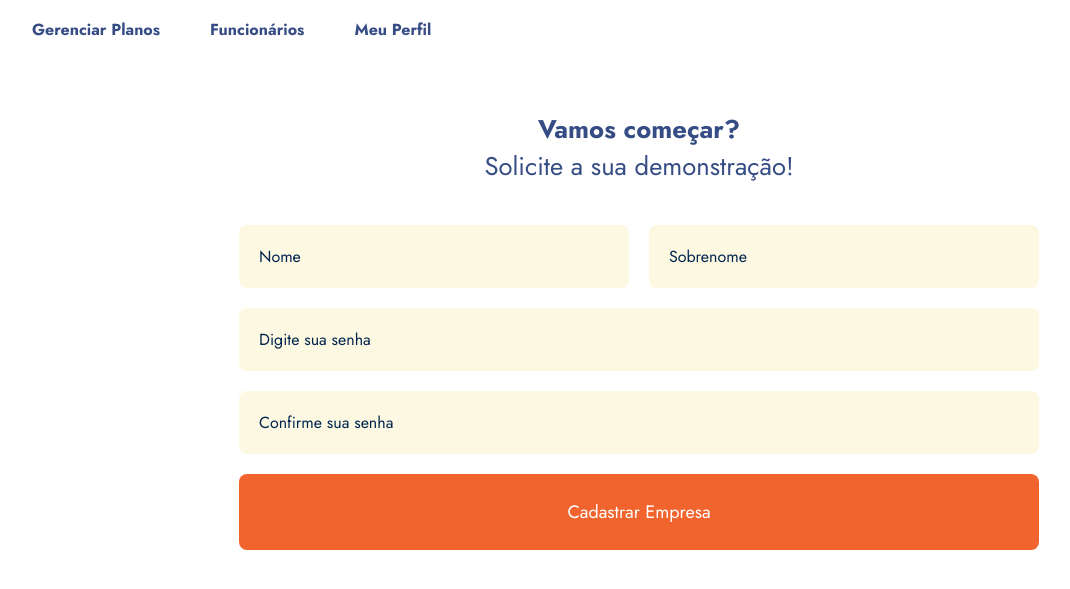
After one commit to Jonatas10J/MindEase-, a Flask app: page /cadFuncionario in a window 1280 px wide. The commit adds this page. Shown: the top 589 px of the page, without its empty margins (1-1071 px from the left). Run offline with Flask 3, Linux system fonts and the light colour scheme.

Commit message:
dropdown

```diff
--- a/app/routes.py
+++ b/app/routes.py
@@ -24,6 +24,10 @@ def cadEmpresa():
 @app.route("/cadPsicologo")
 def cad_psicologo():
     return render_template("cadPsicologo.html")
+
+@app.route("/cadFuncionario")
+def cad_funcionario():
+    return render_template("cadFuncionario.html")
 
 @app.route("/calendario")
 def calendario():
--- a/app/static/css/cadEmpresa.css
+++ b/app/static/css/cadEmpresa.css
@@ -1,15 +1,15 @@
-*{
+* {
     font-family: 'Jost', sans-serif;
 }
 
-.começar{
+.começar {
     text-align: center;
     color: #364C84;
-    margin-top: 60px ;
+    margin-top: 60px;
 }
 
-.começar h1, p{
-    margin:0px;
+.começar h1, p {
+    margin: 0px;
     font-size: 1.6rem;
 }
 
@@ -32,7 +32,7 @@
     gap: 20px;
 }
 
-.empresa-form a{
+.empresa-form a {
     text-align: center;
     background-color: #F1642E;
     border-radius: 8px;
@@ -48,7 +48,7 @@
 
 .form-row input {
     flex: 1;
-    padding: 20px ;
+    padding: 20px;
     background-color: #FDF8E2;
     border: 0px;
     border-radius: 8px;
@@ -65,7 +65,6 @@
     border: 2px solid #F1642E;
     outline: none;
 }
-
 
 .contact-group {
     display: flex;
@@ -94,3 +93,89 @@
     font-size: 18px;
     box-sizing: border-box;
 }
+
+/* Menu principal */
+.menu-container ul {
+    display: flex;
+    list-style: none;
+    padding: 0;
+    margin: 0;
+}
+
+.menu-container ul li {
+    position: relative;
+    margin: 0 15px;
+}
+
+.nav-link, .dropdown-btn {
+    text-decoration: none;
+    color: #364C84;
+    font-size: 1rem;
+    font-weight: bold;
+    padding: 10px;
+    display: inline-block;
+    transition: color 0.3s;
+}
+
+.nav-link:hover, .dropdown-btn:hover {
+    color: #F1642E;
+}
+
+.nav-link, .dropdown-btn {
+    text-decoration: none;
+    color: #364C84;
+    font-size: 1rem;
+    font-weight: bold;
+    padding: 10px;
+    display: inline-block;
+    transition: color 0.3s;
+}
+
+.nav-link:hover, .dropdown-btn:hover {
+    color: #F1642E;
+}
+
+/* Dropdown */
+.dropdown {
+    position: relative;
+}
+
+.dropdown-content {
+    opacity: 0; /* Invisível inicialmente */
+    visibility: hidden; /* Previne cliques quando oculto */
+    position: absolute;
+    top: 100%;
+    left: 0;
+    background-color: #ffffff;
+    box-shadow: 0px 4px 6px rgba(0, 0, 0, 0.1);
+    border-radius: 5px;
+    z-index: 100;
+    min-width: 200px;
+    list-style: none;
+    padding: 0;
+    flex-direction: column;
+    transition: opacity 0.3s ease, visibility 0.3s ease; /* Suavizar transição */
+}
+
+.dropdown-content li {
+    margin: 0;
+    padding: 0;
+}
+
+.dropdown-content a {
+    color: #364C84;
+    padding: 10px 20px;
+    text-decoration: none;
+    display: block;
+    font-size: 0.9rem;
+}
+
+.dropdown-content a:hover {
+    background-color: #f1f1f1;
+}
+
+/* Mostrar dropdown ao passar o mouse */
+.dropdown:hover .dropdown-content {
+    opacity: 1; /* Totalmente visível */
+    visibility: visible; /* Permitindo interação */
+}
--- /dev/null
+++ b/app/templates/cadFuncionario.html
@@ -0,0 +1,72 @@
+<!DOCTYPE html>
+<html lang="en">
+
+<head>
+    <meta charset="UTF-8">
+    <meta name="viewport" content="width=device-width, initial-scale=1.0">
+    <title>MindEase | Cadastre-se aqui</title>
+    <link rel="stylesheet" href="{{ url_for('static', filename='css/cadEmpresa.css') }}">
+    <link rel="preconnect" href="https://fonts.googleapis.com">
+    <link rel="preconnect" href="https://fonts.gstatic.com" crossorigin>
+    <link rel="icon" href="../static/images/logo.png" alt="MindEase">
+    <link href="https://fonts.googleapis.com/css2?family=Jost:ital,wght@0,100..900;1,100..900&display=swap"
+        rel="stylesheet">
+        <script src="{{ url_for('static', filename='js/script.js') }}"></script>
+</head>
+
+<body>
+    <div class="menu-container">
+        <ul>
+            <li><a href="./gerenciarplanos.html" class="nav-link"><b>Gerenciar Planos</b></a></li>
+            <li class="dropdown">
+                <a href="#" class="dropdown-btn"><b>Funcionários</b></a>
+                <ul class="dropdown-content">
+                    <li><a href="{{ url_for('lista_funcionario') }}">Lista de Funcionários</a></li>
+                    <li><a href="{{ url_for('cad_funcionario') }}">Cadastrar Funcionário</a></li>
+                </ul>
+            </li>
+            <li><a href="./perfilEmpresa.html" class="nav-link"><b>Meu Perfil</b></a></li>
+        </ul>
+    </div>
+
+
+
+
+    <main>
+
+       <section class="começar">
+            <h1>Vamos começar?</h1>
+            <p>Solicite a sua demonstração!</p>
+       </section>
+
+       <section id="empresa-login" class="login-section">
+        <form action="{{ url_for('cad_funcionario') }}" method="POST" class="empresa-form">
+            <div class="form-row">
+                <input type="text" name="nome" placeholder="Nome" required>
+                <input type="text" name="sobrenome" placeholder="Sobrenome" required>
+            </div>
+            <div class="form-row">
+                <input type="password" id="senha" name="senha" placeholder="Digite sua senha" required>
+            </div>
+            <div class="form-row">
+                <input type="password" id="confirmar-senha" name="confirmar_senha" placeholder="Confirme sua senha" required>
+            </div>
+            {% with messages = get_flashed_messages(with_categories=true) %}
+            {% if messages %}
+                <ul>
+                    {% for category, message in messages %}
+                        <li class="{{ category }}" style="color: red;">{{ message }}</li>
+                    {% endfor %}
+                </ul>
+            {% endif %}
+        {% endwith %}
+            <button type="submit" class="submit-button">Cadastrar Empresa</button>
+        </form>
+
+    </section>
+
+    </main>
+    <script src="../js/script.js"></script>
+</body>
+
+</html>
--- a/app/templates/cadPsicologo.html
+++ b/app/templates/cadPsicologo.html
@@ -17,8 +17,7 @@
 <body>
     <header>
         <nav>
-            <div class="logo"> <a href="home.html"><img src="../static/images/logo.png" alt="MindEase"></a>
-                <a href={{ url_for('home') }}></a>
+            <div class="logo"><a href="{{ url_for('home') }}"><img src="../static/images/logo.png" alt="MindEase"></a></div>
         </nav>
     </header>
 
--- a/app/templates/calendario.html
+++ b/app/templates/calendario.html
@@ -5,6 +5,8 @@
     <meta name="viewport" content="width=device-width, initial-scale=1.0">
     <title>Psicólogo | Cronograma</title>
     <link rel="icon" href="../static/images/logo.png" alt="MindEase">
+    <link rel="stylesheet" href="{{ url_for('static', filename='css/psicologo.css') }}">
+    <link rel="stylesheet" href="{{ url_for('static', filename='css/perfilFuncionario.css') }}">
     <title>MindEase</title>
     <link rel="preconnect" href="https://fonts.googleapis.com">
     <link rel="preconnect" href="https://fonts.gstatic.com" crossorigin>
@@ -16,8 +18,7 @@
 <body>
     <header>
         <nav>
-            <div class="logo"> <a href="home.html"><img src="../static/images/logo.png" alt="MindEase"></a>
-                <a href={{ url_for('perfil_funcionario') }}><span></span></a>
+            <div class="logo"> <a href="{{ url_for('perfil_funcionario') }}"><img src="../static/images/logo.png" alt="MindEase"></a>
             </div>
             <div class="menu-container">
                 <ul>
--- a/app/templates/perfilFuncionario.html
+++ b/app/templates/perfilFuncionario.html
@@ -16,9 +16,7 @@
 <body>
     <header>
         <nav>
-            <div class="logo"> <a href="home.html"><img src="../static/images/logo.png" alt="MindEase"></a>
-                <a href={{ url_for('perfil_funcionario') }}><span>MindEase</span></a>
-            </div>
+            <div class="logo"><a href="home.html"><img src="../static/images/logo.png" alt="MindEase"></a></div>
             <div class="menu-container">
                 <ul>
                     <li><a href={{ url_for('tela_funcionario') }} class="nav-link"><b>Encontre Seu Psicológo</b></a></li>
```
Also changed, not shown: app/static/css/home.css (+9 -4 lines), app/static/css/perfilEmpresa.css (+23 -3 lines), app/templates/perfilEmpresa.html (+7 -3 lines).
